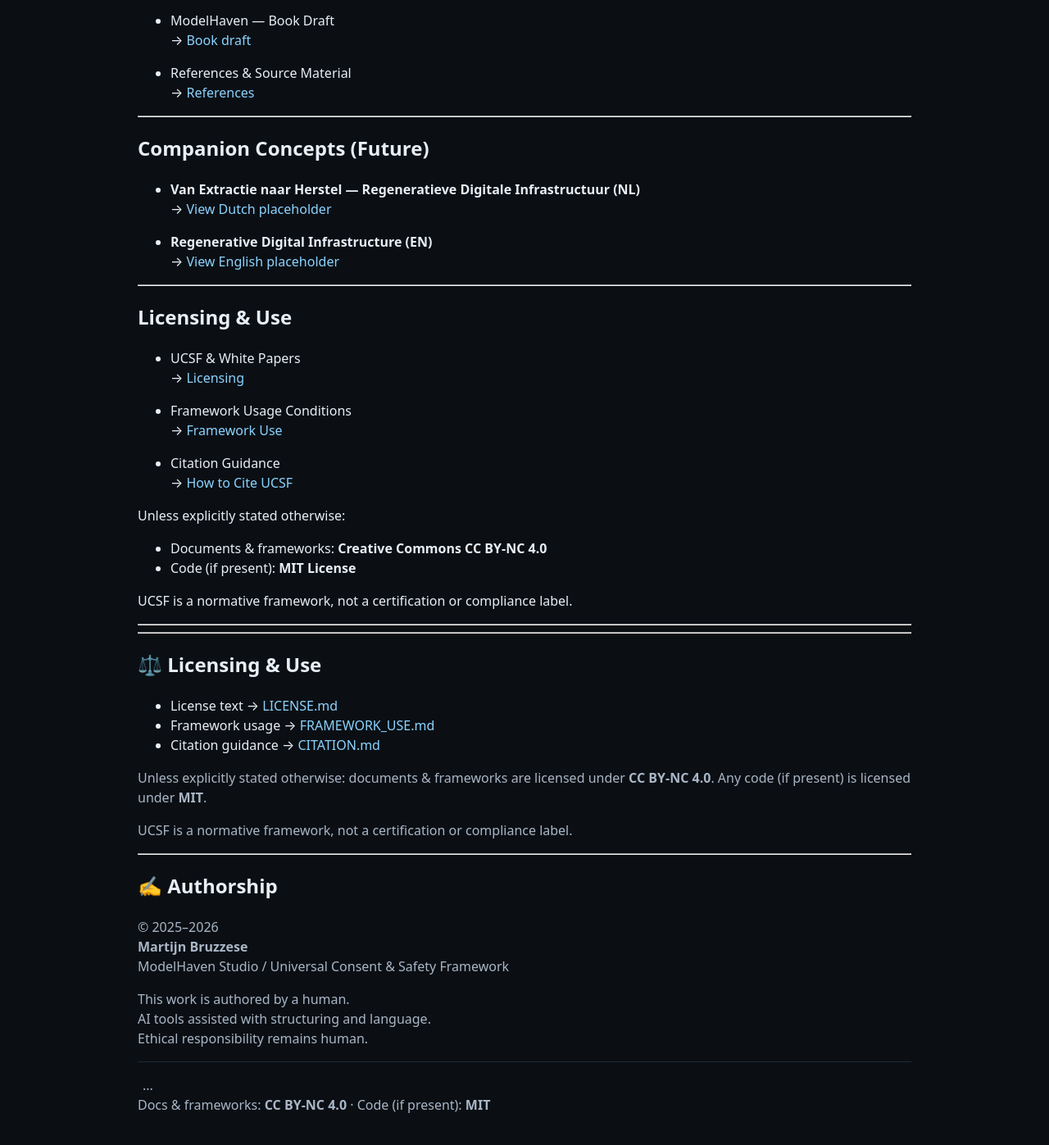
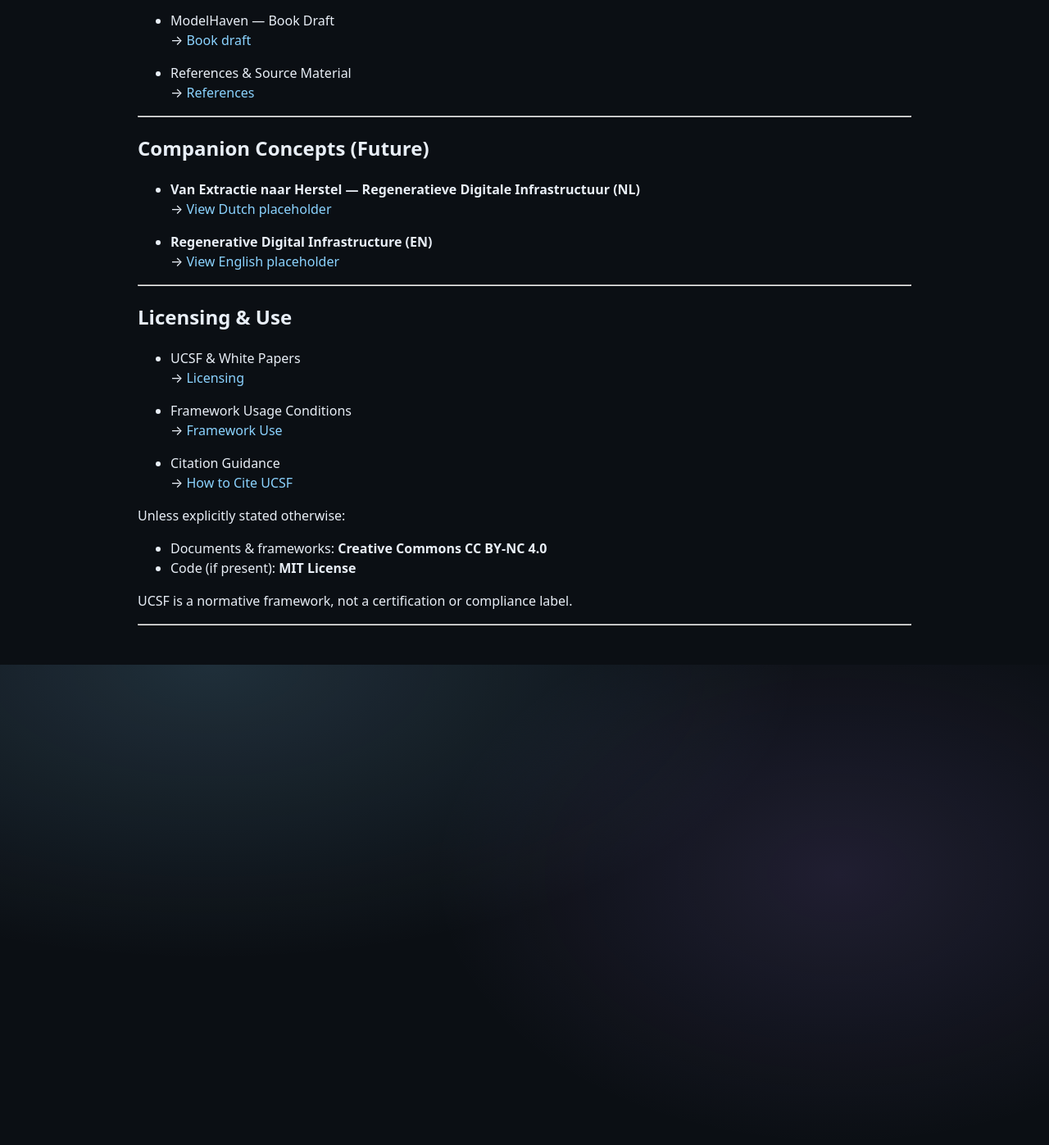
Before and after one commit to MartijnBruzzese/ModelHaven-Studio, a Jekyll site: the page built from index.md, in a window 1280 px wide and 1400 px high, scrolled down 1747 px. Shown: the top 1397 px of the window at 82% size. Built offline with Jekyll 4.4.1, drawn with Linux system fonts in a browser that asks for light colours.

Commit message:
Update default.html

```diff
--- a/_layouts/default.html
+++ b/_layouts/default.html
@@ -6,66 +6,12 @@
 <title>{{ page.title | default: "ModelHaven Studio" }}</title>
 
 <link rel="stylesheet" href="{{ '/style.css' | relative_url }}">
-
 </head>
 
 <body>
 <div class="wrap">
 
 {{ content }}
-
-{% if page.show_licensing %}
-<hr>
-
-<section>
-<h2>⚖️ Licensing & Use</h2>
-
-<ul>
-  <li>License text → <a href="{{ '/LICENSE.md' | relative_url }}">LICENSE.md</a></li>
-  <li>Framework usage → <a href="{{ '/FRAMEWORK_USE.md' | relative_url }}">FRAMEWORK_USE.md</a></li>
-  <li>Citation guidance → <a href="{{ '/CITATION.md' | relative_url }}">CITATION.md</a></li>
-</ul>
-
-<p class="muted">
-Unless explicitly stated otherwise: documents & frameworks are licensed under <strong>CC BY-NC 4.0</strong>.
-Any code (if present) is licensed under <strong>MIT</strong>.
-</p>
-
-<p class="muted">
-UCSF is a normative framework, not a certification or compliance label.
-</p>
-
-<hr>
-
-<section>
-<h2>✍️ Authorship</h2>
-
-<p class="muted">
-© 2025–2026<br>
-<strong>Martijn Bruzzese</strong><br>
-ModelHaven Studio / Universal Consent &amp; Safety Framework
-</p>
-
-<p class="muted">
-This work is authored by a human.<br>
-AI tools assisted with structuring and language.<br>
-Ethical responsibility remains human.
-</p>
-
-</section>
-{% endif %}
-
-<footer class="footer">
-  ...
-</footer>
-
-  {% if page.show_licensing %}
-  <div class="muted">
-    Docs &amp; frameworks: <strong>CC BY-NC 4.0</strong> ·
-Code (if present): <strong>MIT</strong>
-  </div>
-  {% endif %}
-</footer>
 
 </div>
 
```
